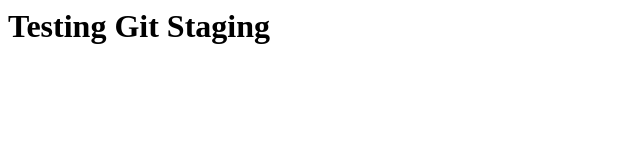
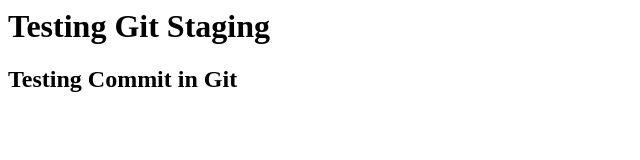
Before and after one commit to YogeshGovi/Pyspark, a plain HTML site: page index.html in a window 1280 px wide. Shown: the whole page, without its empty margins (0-640 px from the left). Drawn offline with Linux system fonts and the light colour scheme.

Commit message:
Testing Commit

```diff
--- a/index.html
+++ b/index.html
@@ -2,5 +2,6 @@
 <head></head>
 <body>
 <h1>Testing Git Staging</h1>
+<h2>Testing Commit in Git</h2>
 </body>
 </html>
```
